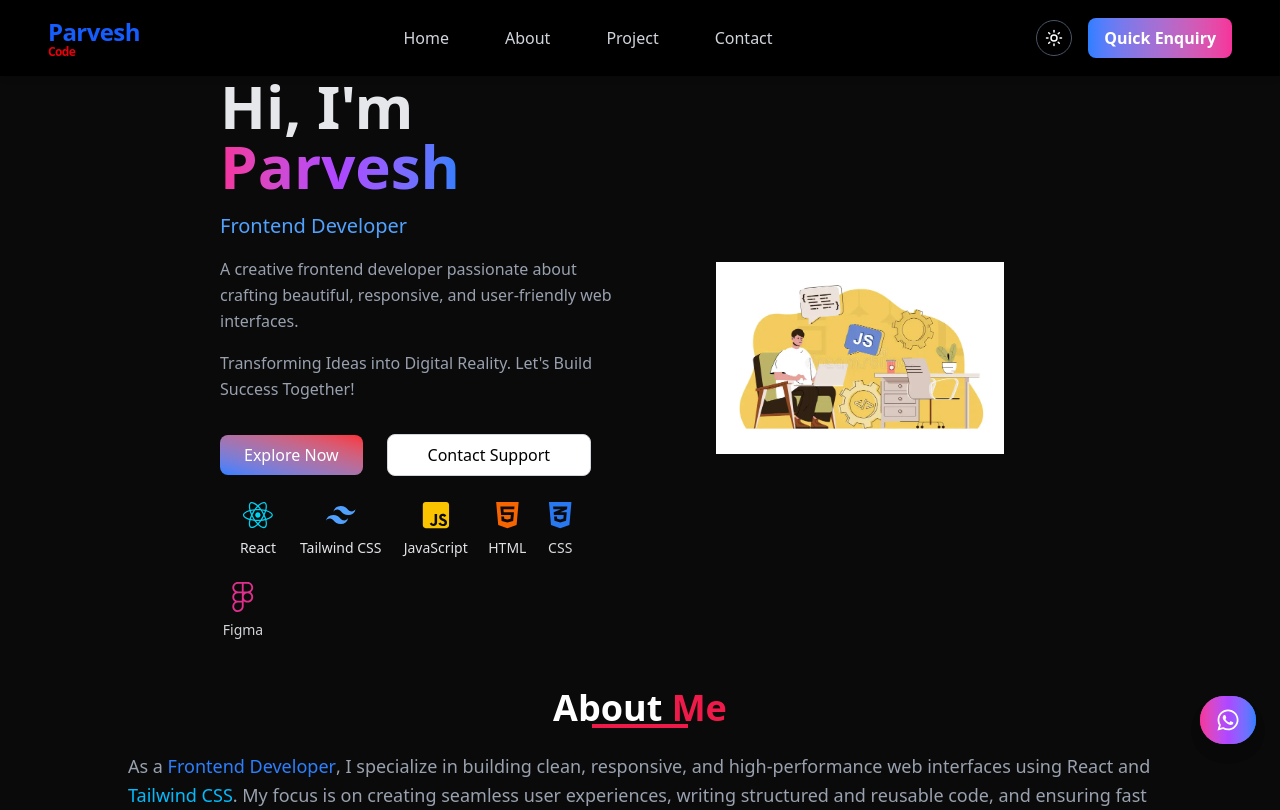
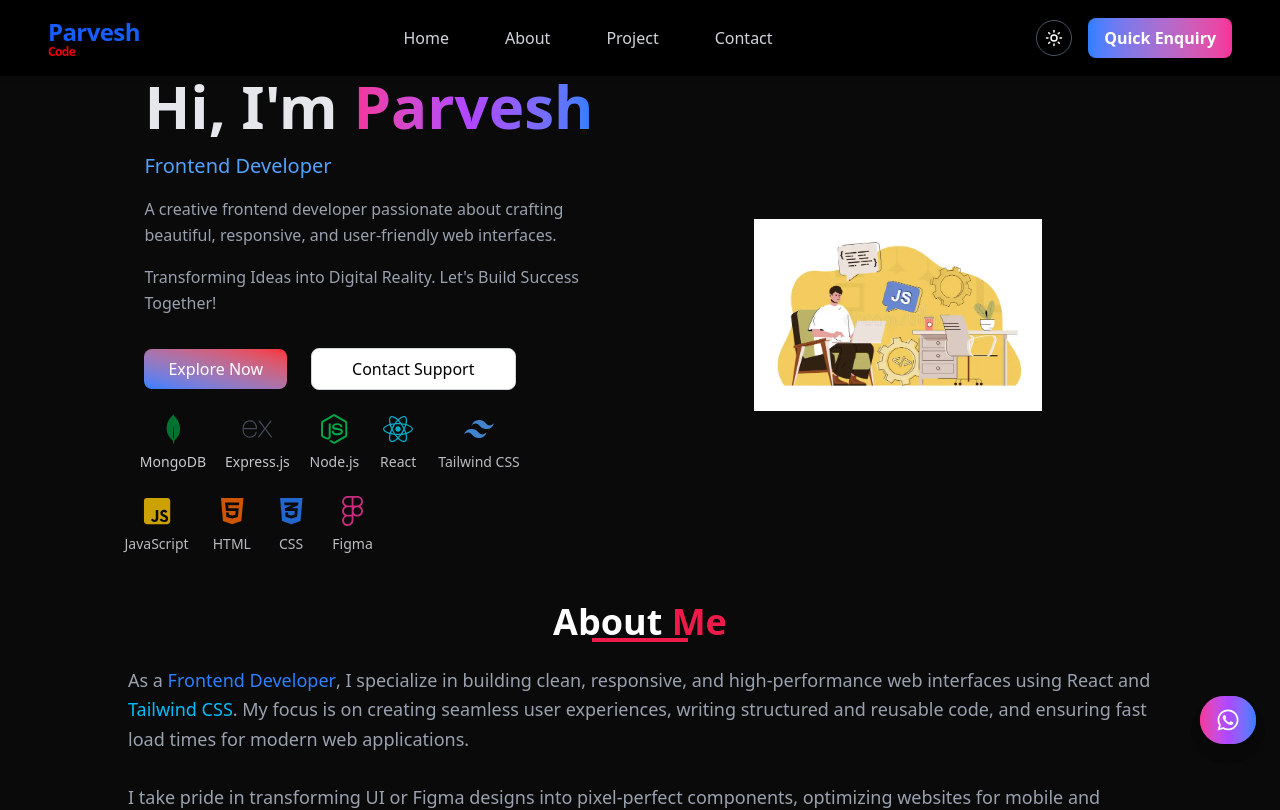
Before and after one commit to Parvesh-ops/Protfolio, a React (Vite) app: page / in a window 1280 px wide. Shown: the top 810 px of the page. Built offline with nearby package versions, Linux system fonts and the light colour scheme.

Commit message:
improve tech stack UI with animated cards and hover effects

```diff
--- a/src/Pages/Home.jsx
+++ b/src/Pages/Home.jsx
@@ -1,6 +1,6 @@
 import React from "react";
-import { FaReact, FaHtml5, FaCss3Alt, FaJsSquare, FaFigma } from "react-icons/fa";
-import { SiTailwindcss } from "react-icons/si";
+import { FaReact, FaHtml5, FaCss3Alt,FaNodeJs, FaJsSquare, FaFigma } from "react-icons/fa";
+import { SiTailwindcss, SiMongodb, SiExpress } from "react-icons/si";
 import { Link } from "react-router-dom";
 
 import About from "./About";
@@ -8,14 +8,22 @@ import Project from "./Project";
 import frontend from "../Images/frontend.webp";
 
 const Hero = () => {
-    const techStack = [
-        { icon: <FaReact className="text-3xl text-cyan-400" />, name: "React", delay: "0s" },
-        { icon: <SiTailwindcss className="text-3xl text-blue-400" />, name: "Tailwind CSS", delay: "0.2s" },
-        { icon: <FaJsSquare className="text-3xl text-yellow-400" />, name: "JavaScript", delay: "0.4s" },
-        { icon: <FaHtml5 className="text-3xl text-orange-500" />, name: "HTML", delay: "0.6s" },
-        { icon: <FaCss3Alt className="text-3xl text-blue-500" />, name: "CSS", delay: "0.8s" },
-        { icon: <FaFigma className="text-3xl text-pink-500" />, name: "Figma", delay: "1s" },
-    ];
+ const techStack = [
+    // Backend (MERN)
+    { icon: <SiMongodb className="text-3xl text-green-700" />, name: "MongoDB", delay: "0s" },
+    { icon: <SiExpress className="text-3xl text-gray-600" />, name: "Express.js", delay: "0.2s" },
+    { icon: <FaNodeJs className="text-3xl text-green-500" />, name: "Node.js", delay: "0.4s" },
+
+    // Frontend
+    { icon: <FaReact className="text-3xl text-cyan-400" />, name: "React", delay: "0.6s" },
+    { icon: <SiTailwindcss className="text-3xl text-blue-400" />, name: "Tailwind CSS", delay: "0.8s" },
+    { icon: <FaJsSquare className="text-3xl text-yellow-400" />, name: "JavaScript", delay: "1s" },
+    { icon: <FaHtml5 className="text-3xl text-orange-500" />, name: "HTML", delay: "1.2s" },
+    { icon: <FaCss3Alt className="text-3xl text-blue-500" />, name: "CSS", delay: "1.4s" },
+
+    // Design Tools
+    { icon: <FaFigma className="text-3xl text-pink-500" />, name: "Figma", delay: "1.6s" },
+];
 
     return (
         <section className="min-h-screen text-gray-200 dark:text-gray-200 flex flex-col justify-center px-6 md:px-16">
@@ -71,7 +79,7 @@ const Hero = () => {
                                   50% { transform: translateX(20px); opacity: 1; }
                                   100% { transform: translateX(-20px); opacity: 0.8; }
                                 }
-                                .animate-moveLeftToRight { animation: moveLeftToRight 4s ease-in-out infinite; }
+                                .animate-moveLeftToRight { animation: moveLeftToRight 5s ease-in-out infinite; }
                             `}
                         </style>
 
```
